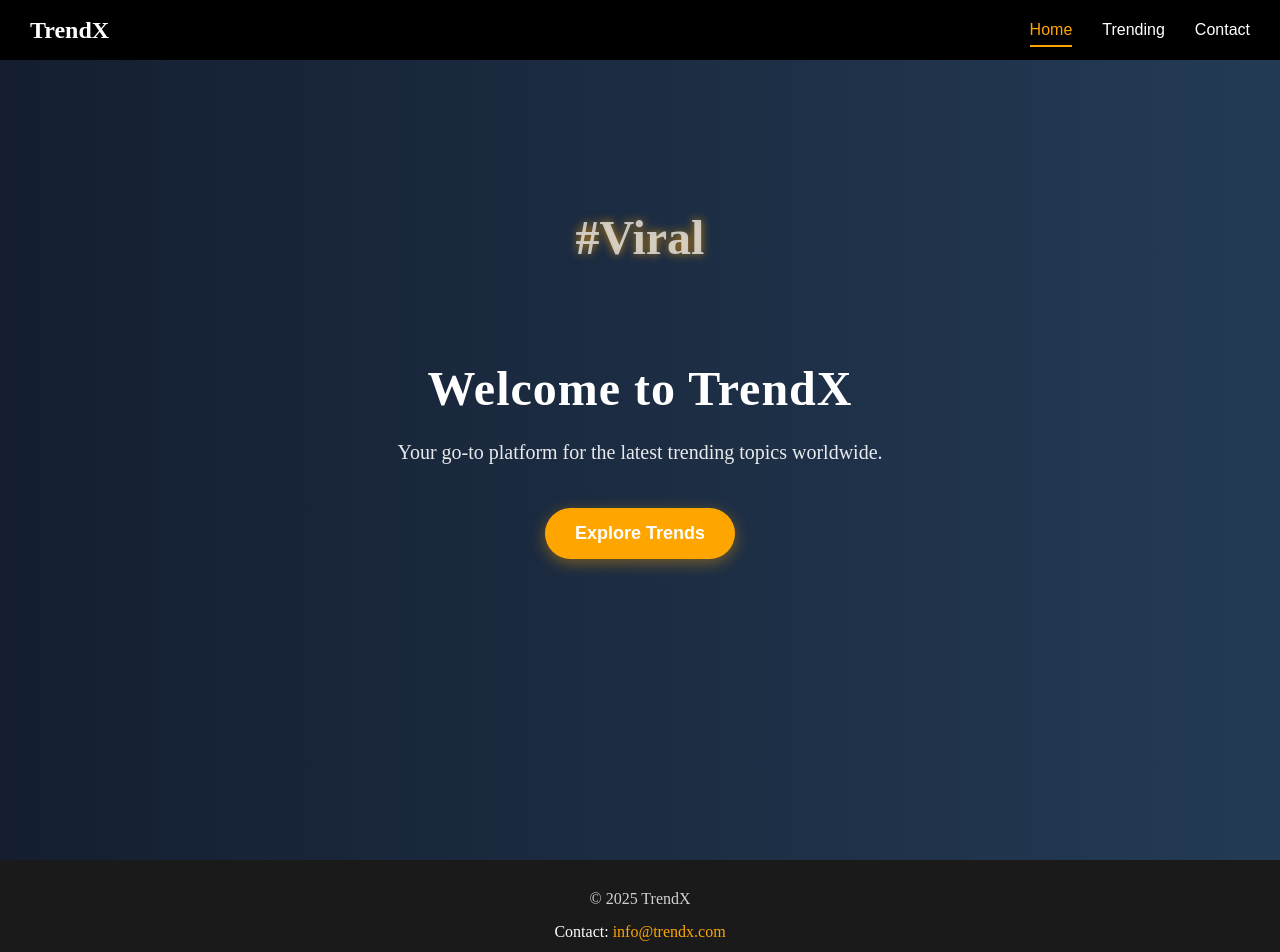
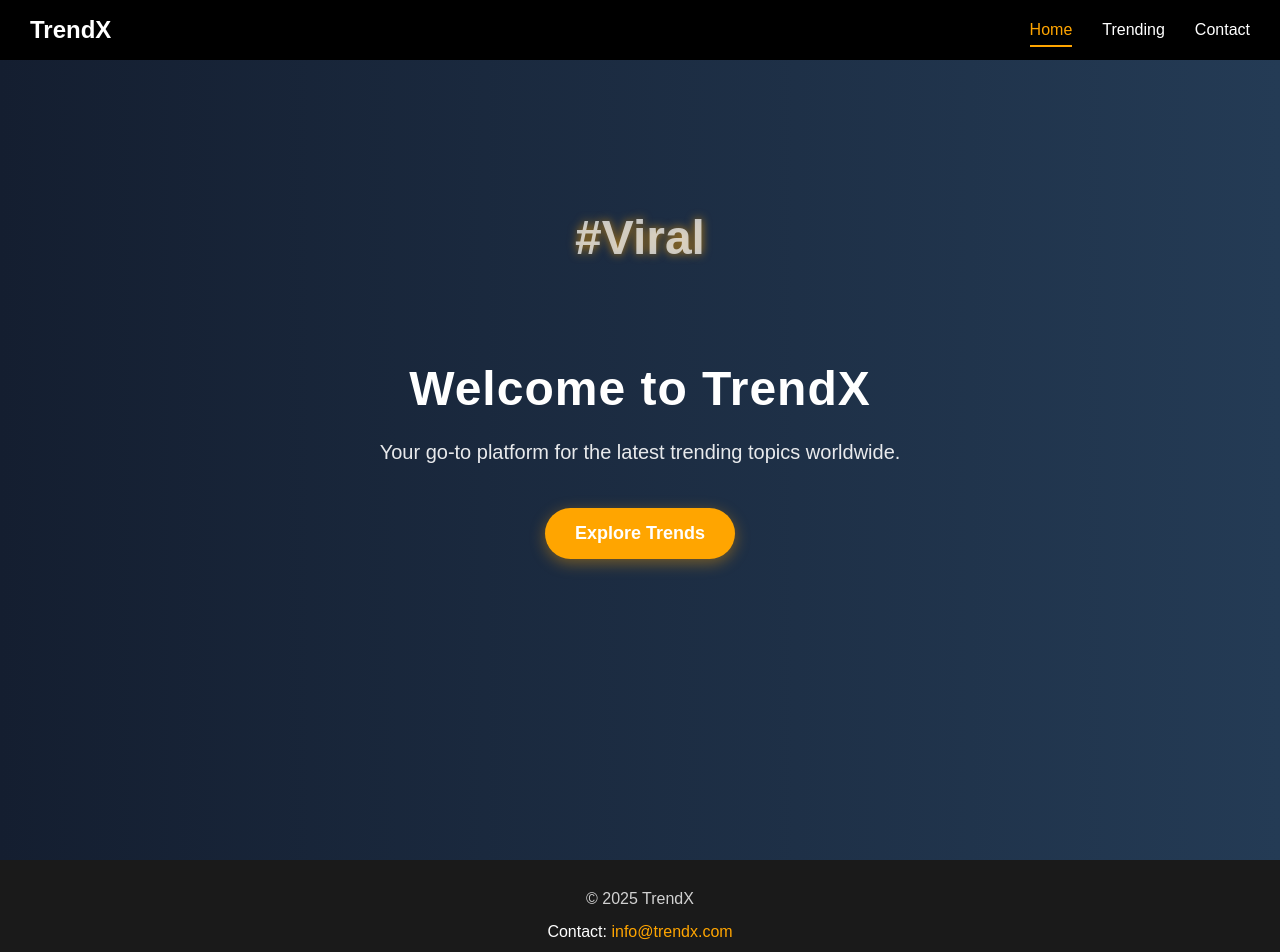
Before and after one commit to Lucifer-Saksham/TrendX, a React (Vite) app: page / in a window 1280 px wide. Shown: the top 952 px of the page. Built offline with nearby package versions, Linux system fonts and the light colour scheme.

Commit message:
clean up

```diff
--- a/src/App.css
+++ b/src/App.css
@@ -2,7 +2,7 @@
   margin: 0;
   padding: 0;
   box-sizing: border-box;
-  /* font-family: Arial, sans-serif; */
+  font-family: Arial, sans-serif;
 }
 
 .app-container {
@@ -74,7 +74,7 @@
 /* Main Layout */
 .main {
   display: flex;
-  margin-top: 60px; /* Same as navbar height */
+  margin-top: 60px;
   min-height: calc(100vh - 60px);
 }
 
@@ -352,7 +352,7 @@
 
 /* Contact Section */
 #contact-section {
-  scroll-margin-top: 70px; /* Slightly more than navbar height */
+  scroll-margin-top: 70px;
 }
 .contact-section {
   background-color: #1a1a1a;
@@ -361,9 +361,8 @@
   text-align: center;
   width: 100%;
 }
-/* Add this to make sure the page has enough height for scrolling to work */
 .app-container {
-  min-height: 110vh; /* Make sure there's enough content for scrolling */
+  min-height: 110vh;
 }
 
 .contact-content {
--- a/src/App.jsx
+++ b/src/App.jsx
@@ -10,16 +10,6 @@ function App() {
   const [category, setCategory] = useState("YouTube Trends");
   const [currentSection, setCurrentSection] = useState("home");
   const [sidebarVisible, setSidebarVisible] = useState(false);
-
-  const categories = {
-    "YouTube Trends":
-      "https://www.googleapis.com/youtube/v3/videos?chart=mostPopular&regionCode=US&part=snippet&maxResults=10&key=YOUR_YOUTUBE_API_KEY",
-    "Google Trends":
-      "https://trends.google.com/trends/api/explore?hl=en-US&tz=360",
-    "Twitter Trends": "https://api.twitter.com/2/trends/place.json?id=1",
-    "News Trends":
-      "https://newsapi.org/v2/top-headlines?country=us&pageSize=10&apiKey=YOUR_NEWS_API_KEY",
-  };
 
   useEffect(() => {
     if (currentSection === "trending") {
@@ -57,8 +47,6 @@ function App() {
               <TrendList category={category} api={categories[category]} />
             </div>
           )}
-
-          {/* Contact section is always visible as footer */}
           <div id="contact-section">
             <Contact />
           </div>
--- a/src/components/Home.jsx
+++ b/src/components/Home.jsx
@@ -19,22 +19,17 @@ function Home({ onExplore }) {
         textElement.textContent = trendingWords[currentIndex];
         textElement.style.opacity = 0;
 
-        // Fade in
         let opacity = 0;
         const fadeIn = setInterval(() => {
           if (opacity >= 1) {
             clearInterval(fadeIn);
 
-            // Wait before fade out
             setTimeout(() => {
-              // Fade out
               let opacityOut = 1;
               const fadeOut = setInterval(() => {
                 if (opacityOut <= 0) {
                   clearInterval(fadeOut);
                   currentIndex = (currentIndex + 1) % trendingWords.length;
-
-                  // Start next word animation
                   setTimeout(animateTrendingWords, 500);
                 }
                 textElement.style.opacity = opacityOut;
@@ -51,7 +46,6 @@ function Home({ onExplore }) {
     animateTrendingWords();
 
     return () => {
-      // Clean up any potential intervals
       const intervals = window.setInterval(() => {}, 0);
       for (let i = 0; i < intervals; i++) {
         window.clearInterval(i);
--- a/src/components/Navbar.jsx
+++ b/src/components/Navbar.jsx
@@ -2,7 +2,6 @@ import React from "react";
 
 function Navbar({ onNavigate, currentSection }) {
   const scrollToContact = () => {
-    // Find the contact section by ID and scroll to it
     document.getElementById("contact-section").scrollIntoView({
       behavior: "smooth",
       block: "start",
--- a/src/components/Sidebar.jsx
+++ b/src/components/Sidebar.jsx
@@ -11,7 +11,6 @@ function Sidebar({ category, setCategory, className }) {
   ];
 
   useEffect(() => {
-    // Animation effect when sidebar appears
     if (sidebarRef.current) {
       sidebarRef.current.style.transform = "translateX(0)";
     }
--- a/src/components/TrendList.jsx
+++ b/src/components/TrendList.jsx
@@ -11,7 +11,6 @@ function TrendList({ category, api }) {
     setLoading(true);
     setError(null);
 
-    // For development without API keys
     const mockData = {
       "YouTube Trends": Array.from({ length: 10 }, (_, i) => ({
         id: `yt-${i}`,
@@ -39,8 +38,6 @@ function TrendList({ category, api }) {
       })),
     };
 
-    // Actually make the API call when you have keys
-    // For now, use mock data for development
     setTimeout(() => {
       const categoryKey = category.split(" ")[0].toLowerCase();
       const trendType = category.includes("YouTube")
@@ -53,46 +50,7 @@ function TrendList({ category, api }) {
 
       setTrends(mockData[trendType]);
       setLoading(false);
-    }, 1000); // Simulate loading
-
-    // Uncomment this when you have API keys
-    /*
-    fetch(api)
-      .then((res) => {
-        if (!res.ok) throw new Error("Failed to fetch data");
-        return res.json();
-      })
-      .then((data) => {
-        // Process different API responses
-        let processedData = [];
-
-        if (category === "YouTube Trends") {
-          processedData = data.items.map(item => ({
-            id: item.id,
-            title: item.snippet.title,
-            description: item.snippet.description,
-            thumbnail: item.snippet.thumbnails.medium.url
-          }));
-        } else if (category === "News Trends") {
-          processedData = data.articles.map((article, index) => ({
-            id: `news-${index}`,
-            title: article.title,
-            description: article.description,
-            thumbnail: article.urlToImage
-          }));
-        } else {
-          // Handle other APIs accordingly
-          processedData = data.items || [];
-        }
-
-        setTrends(processedData);
-        setLoading(false);
-      })
-      .catch((err) => {
-        setError(err.message);
-        setLoading(false);
-      });
-    */
+    }, 1000);
   }, [api, category]);
 
   return (
```
